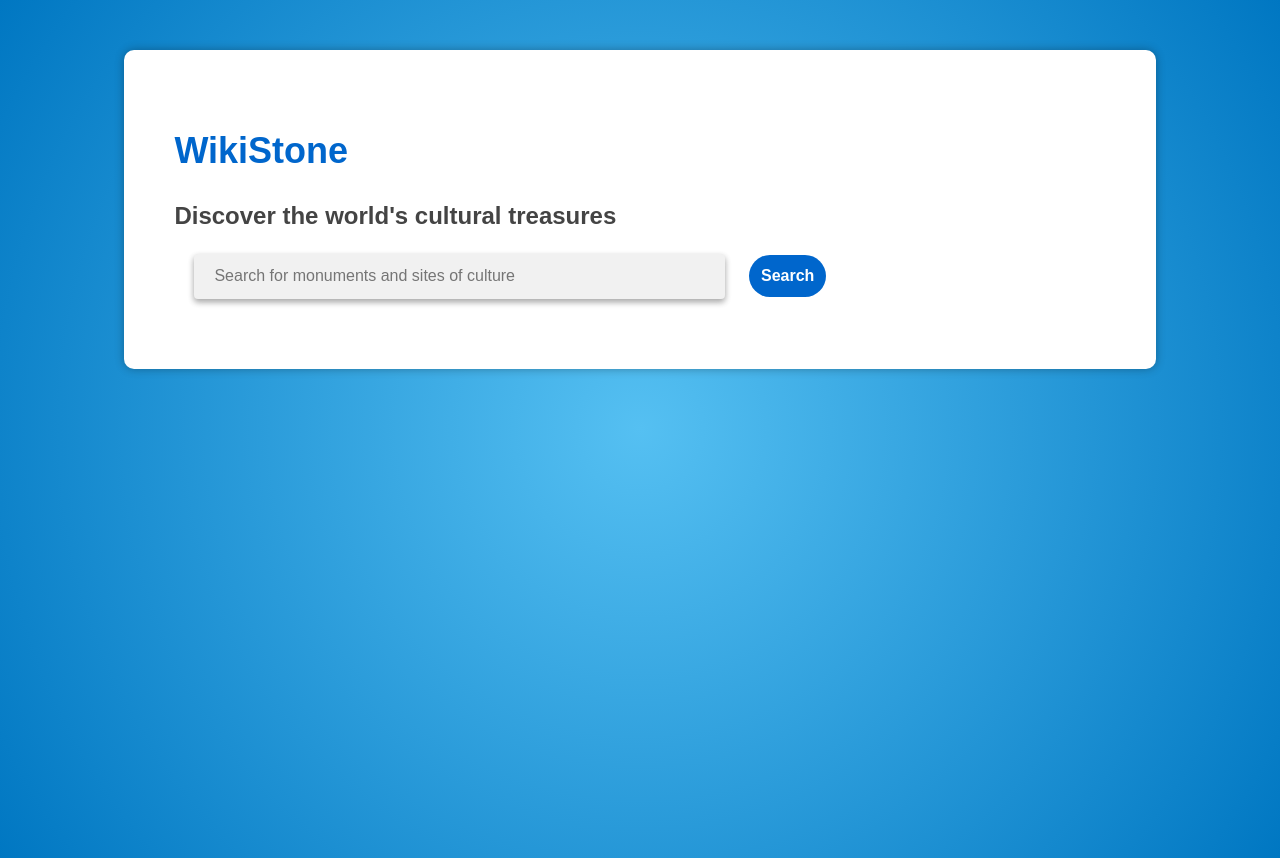
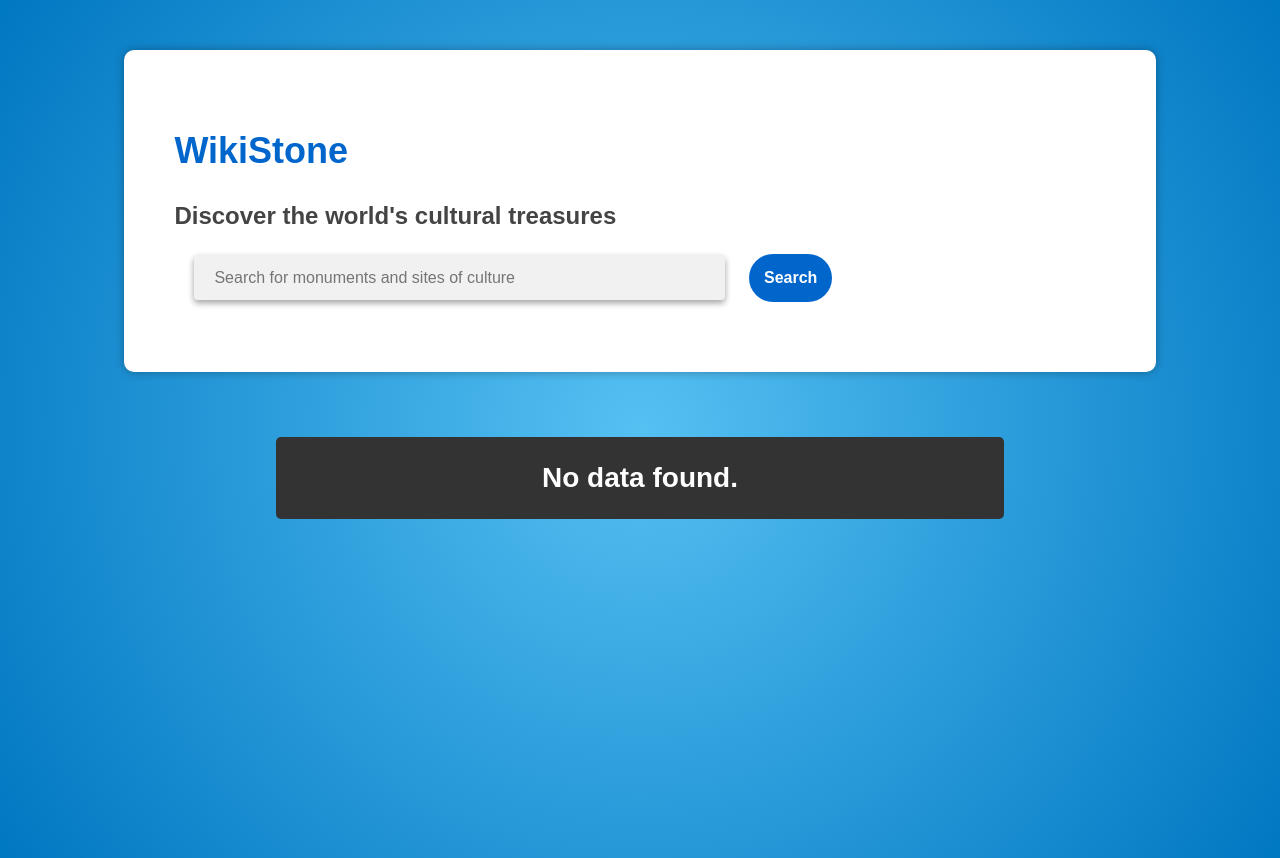
Before and after one commit to zestones/WikiStone, a Flask app: page / in a window 1280 px wide. Run offline with Flask 2, Linux system fonts and the light colour scheme.

Commit message:
feat: request entities in wikibase and display them

```diff
--- a/wikibase/wikibase_injector/data_formatter/data_clic_csv.py
+++ b/wikibase/wikibase_injector/data_formatter/data_clic_csv.py
@@ -42,7 +42,7 @@ mapping = {
 def retrieve_data():
     # Open the CSV file and read the data
     monuments = []
-    with open("../../data/monuments_historiques_departement42_2023-02-11.csv", "r", encoding="utf-8") as file:
+    with open("../data/monuments_historiques_departement42_2023-02-11.csv", "r", encoding="utf-8") as file:
         reader = csv.DictReader(file)
         for row in reader:
             # Extract the relevant data using the updated properties mapping
--- a/wikibase/wikibase_injector/main.py
+++ b/wikibase/wikibase_injector/main.py
@@ -1,6 +1,6 @@
 import os
 import sys
-from colorama import Fore, Style
+from colorama import Fore
 
 # add the parent directory of main.py to Python path to enable import modules from the wikibase package.
 sys.path.insert(0, os.path.abspath(os.path.join(os.path.dirname(__file__), '..')))
--- a/wikibase/wikibase_interface/main.py
+++ b/wikibase/wikibase_interface/main.py
@@ -1,16 +1,49 @@
 from flask import Flask, render_template, request
+import sys
+import os
+import json
+
+# add the parent directory of main.py to Python path to enable import modules from the wikibase package.
+sys.path.insert(0, os.path.abspath(os.path.join(os.path.dirname(__file__), '..')))
+from wikibase_request_api.python_wikibase import PyWikibase
+
+
+conf_path = os.path.join(os.path.dirname(os.path.abspath(__file__)), '../config.json')
+py_wb = PyWikibase(config_path=conf_path)
 
 app = Flask(__name__)
 
+
 @app.route('/')
 def index():
-    return render_template('index.html')
+    return render_template('index.html', data={})
+
+
+def parse_query(items):
+    parsed_items = {}
+    for item in items:
+        item_label = item.get("label")
+
+        description = ""
+        if "description" in item:
+          description = item.get("description")
+
+        parsed_items[item_label] = {
+            "description": description
+        }
+
+    return parsed_items
 
 
 @app.route('/search', methods=['POST'])
 def search():
-    print("recherche")
 
-    # query = request.form['query']
-    # results = search_wikibase(query)
-    return render_template('results.html', results=results)
+    query = request.form['query']
+    raw_data = py_wb.Item().getItemIds(query)
+    parsed_data = parse_query(raw_data)
+
+    if len(parsed_data) > 7:
+        trimmed_data  = dict(list(parsed_data.items())[:7])
+        return render_template('index.html', data=trimmed_data, see_more=(len(parsed_data) > 7))
+
+    return render_template('index.html', data=parsed_data, see_more=(len(parsed_data) > 7))
--- a/wikibase/wikibase_interface/static/css/style.css
+++ b/wikibase/wikibase_interface/static/css/style.css
@@ -5,7 +5,7 @@ body {
   overflow: hidden;
 }
 
-section {
+.search-section {
   display: flex;
   align-items: center;
   justify-content: center;
@@ -35,7 +35,6 @@ h1 {
   color: #444;
 }
 
-
 .search-form input[type="text"] {
   width: 55%;
   height: 45px;
@@ -62,7 +61,7 @@ h1 {
 }
 
 .search-form button[type=submit] {
-  padding: 12px;
+  padding: 15px;
   font-size: 16px;
   border: none;
   border-radius: 100px;
@@ -81,3 +80,117 @@ h1 {
 .search-form button[type=submit]:active {
   background-color: #005ce6;
 }
+
+.result-section {
+  display: flex;
+  flex-direction: row;
+  justify-content: left;
+  padding: 15px;
+  scroll-behavior: smooth;
+  overflow-x: auto;
+}
+
+.result-section .card {
+  padding: 35px;
+  border-radius: 15px;
+  background-color: #fff;
+  min-width: 350px;
+  width: 350px;
+  min-height: 200px;
+  height: 200px;
+  box-shadow: 5px 3px 6px rgba(0, 0, 0, 0.16), 0 3px 6px rgba(0, 0, 0, 0.23);
+  margin: 15px;
+
+  transform: translateX(500%);
+  animation: slide-in 1s ease forwards;
+  animation-delay: 0s;
+  pointer-events: none;
+}
+
+.result-section .card.animation-done {
+  pointer-events: auto;
+}
+
+.result-section .card:hover {
+  transform: scale(1.05);
+  box-shadow: 5px 10px 20px rgba(0, 0, 0, 0.16), 0 10px 20px rgba(0, 0, 0, 0.23);
+}
+
+.result-section .card:nth-child(2) {
+  animation-delay: 0.2s;
+}
+
+.result-section .card:nth-child(3) {
+  animation-delay: 0.4s;
+}
+
+.result-section .card:nth-child(4) {
+  animation-delay: 0.6s;
+}
+
+.result-section .card:nth-child(5) {
+  animation-delay: 0.8s;
+}
+
+@keyframes slide-in {
+  to {
+    transform: translateX(0%);
+  }
+}
+
+::-webkit-scrollbar {
+  width: 5px;
+  background-color: rgb(255, 255, 255);
+}
+
+::-webkit-scrollbar-thumb {
+  border-radius: 10px;
+  background-color: #0077c2;
+}
+
+.result-section h2 {
+  color: #0066cc;
+}
+
+.result-section .no-result {
+  color: #fff;
+  font-weight: 900;
+  font-size: 28px;
+  text-align: center;
+  width: 55%;
+  margin: 0 auto;
+  background-color: #333;
+  padding: 25px;
+  border-radius: 5px;
+  animation: fade-in 0.5s ease forwards;
+}
+
+@keyframes fade-in {
+  from {
+    opacity: 0;
+  }
+
+  to {
+    opacity: 1;
+  }
+}
+
+.result-section .see-more {
+  margin-left: 50px;
+  padding: 10px 20px;
+  background-color: #333;
+  color: #fff;
+  border: none;
+  border-radius: 5px;
+  cursor: pointer;
+  font-size: 18px;
+  display: flex;
+  align-items: center;
+  justify-content: center;
+  font-weight: 500;
+}
+
+.result-section .see-more:hover {
+  background-color: #fff;
+  color: #333;
+}
--- a/wikibase/wikibase_interface/templates/index.html
+++ b/wikibase/wikibase_interface/templates/index.html
@@ -4,16 +4,17 @@
     <title>WikiStone</title>
     <!-- <link rel="stylesheet" href="../static/css/style.css" /> -->
     <link rel="stylesheet" type="text/css" href="{{ url_for('static', filename='css/style.css') }}">
+    <script rel="stylesheet" type="text/javascript" href="{{ url_for('static', filename='js/cards-animation.js') }}"> </script>
   </head>
   <body>
-    <section>
+    <section class="search-section">
       <div class="container">
         <div class="header">
           <h1>WikiStone</h1>
           <p class="catchy-phrase">Discover the world's cultural treasures</p>
         </div>
         <div class="search-form">
-          <form method="POST">
+          <form method="POST" action="/search">
           <input
             type="text"
             name="query"
@@ -24,5 +25,19 @@
       </form>
       </div>
     </section>
+    <section class="result-section">
+      {% if not data.items() %}
+      <h2 class="no-result">No data found.</h2>
+      {% endif %}
+      {% for key, value in data.items() %}
+      <div class="card animation-start">
+        <h2>{{ key }}</h2>
+        <p>{{ value['description'] }}</p>
+      </div>
+      {% endfor %}
+      {% if see_more %}
+        <button class="see-more">See More</button>
+      {% endif %}
+      <section>
   </body>
 </html>
```
Also changed, not shown: wikibase/wikibase_interface/static/js/cards-animation.js (added, +7 -0 lines), wikibase/wikibase_request_api/data_model/entity.py (+19 -1 lines).
